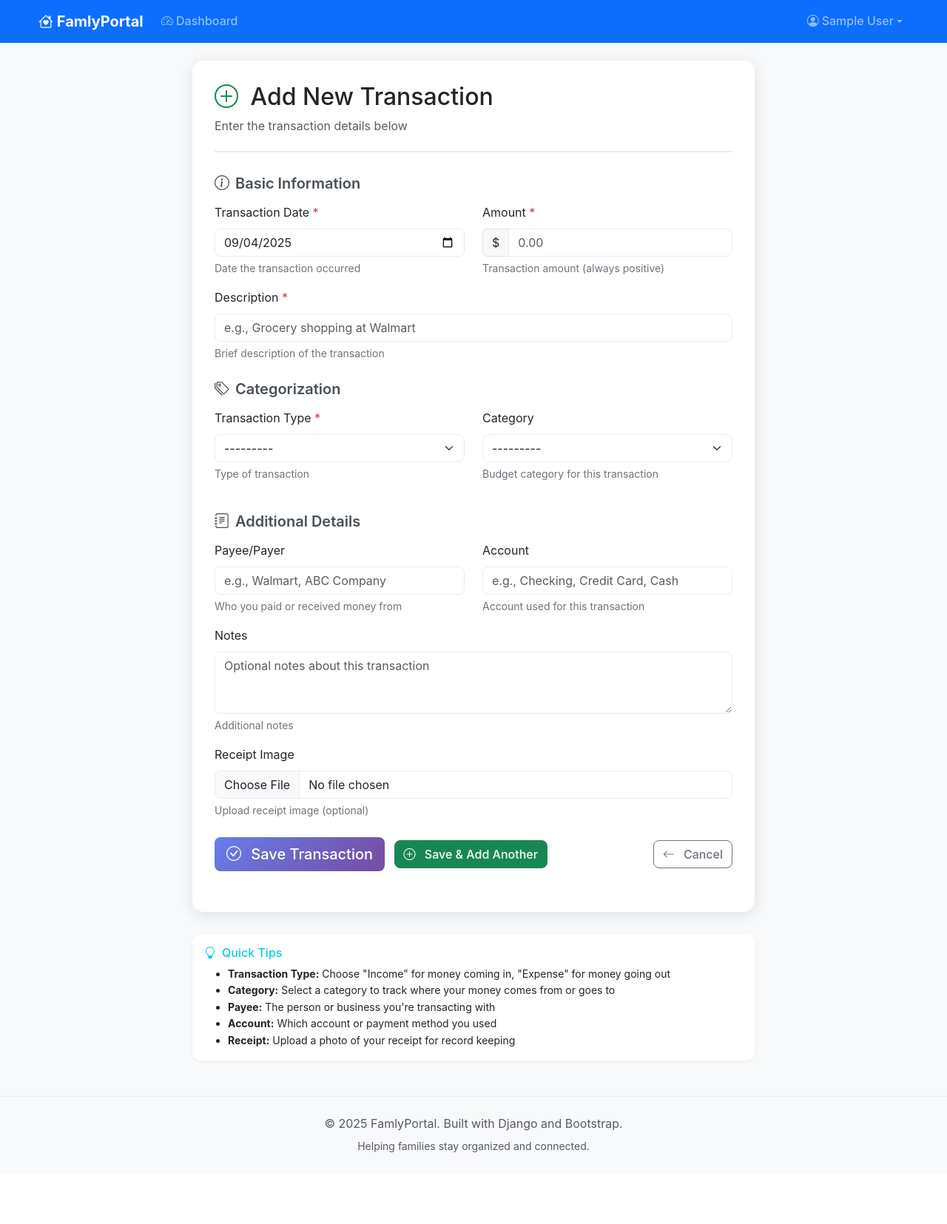
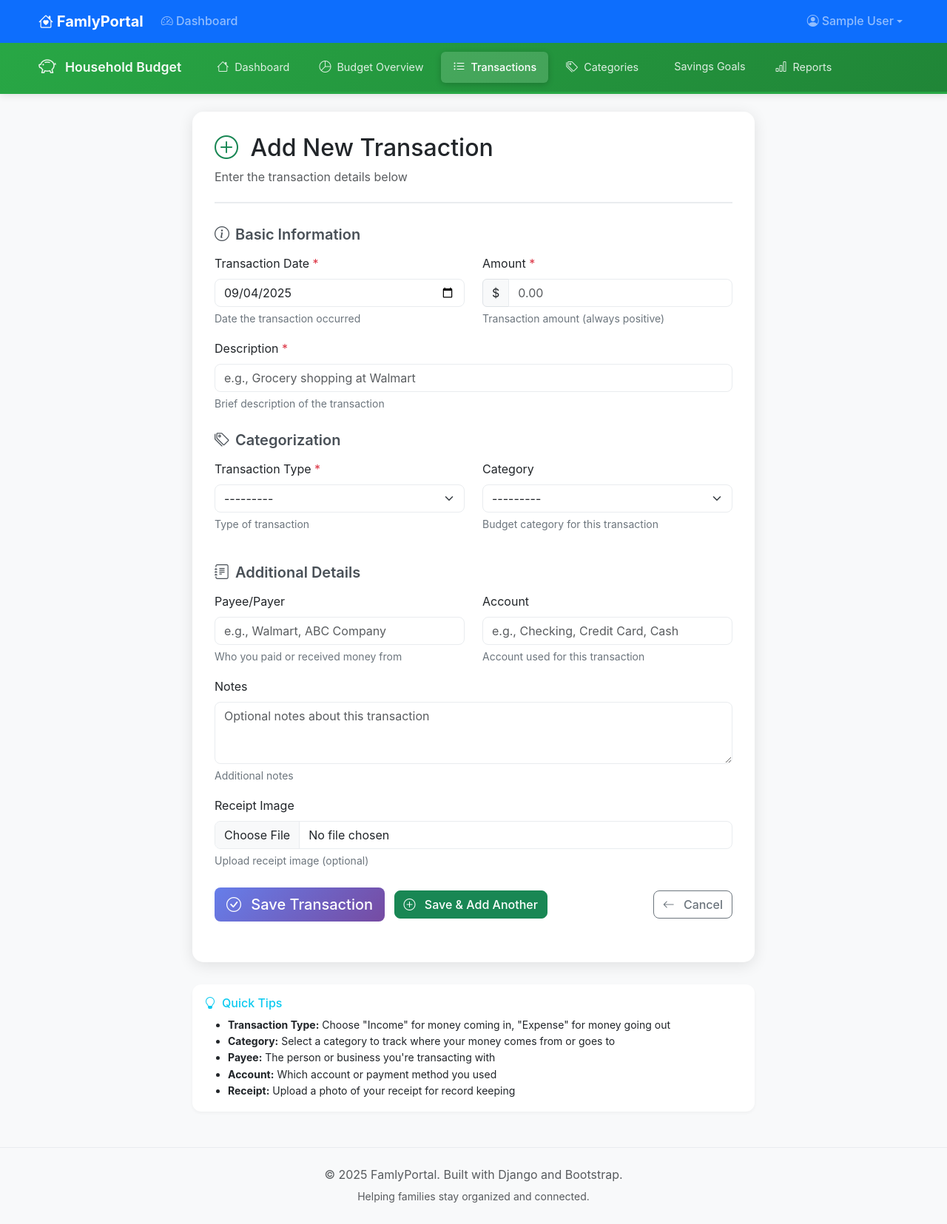
Before and after one commit to Bobska/famlyportal, a Django app: page /household-budget/transactions/new/ in a window 1280 px wide. Shown: the whole page at 74% size. Before the commit the page ends 1558 px from the top, so only its background shows below. Run offline with Django 5.2, Linux system fonts and the light colour scheme; the visitor is signed in with stand-in values (Sample User, id 1); some libraries are stand-ins or nearby versions.

Commit message:
fix(navigation): resolve layout and z-index issues
- Fixed main nav dropdown z-index to appear above app navigation (z-index: 1030)
- Moved alert messages inside main content to prevent pushing app nav down
- Fixed app navigation positioning with proper sticky top offset (56px)
- Improved active state detection to prevent dashboard always being active
- Added app navigation to transaction form via extra_nav block
- Enhanced navigation positioning to eliminate gaps between main and app navs

```diff
--- a/core/templatetags/app_nav.py
+++ b/core/templatetags/app_nav.py
@@ -47,9 +47,20 @@ def is_nav_item_active(request, nav_url_pattern, current_url_name):
         if nav_url == current_url:
             return True
 
-        # Parent URL match (for sub-pages)
-        if current_url.startswith(nav_url) and nav_url != '/':
-            return True
+        # For dashboard URLs, only match exact paths to avoid always being active
+        if 'dashboard' in nav_url_pattern.lower():
+            return nav_url == current_url
+
+        # Parent URL match (for sub-pages) - but be more specific
+        if current_url.startswith(nav_url) and nav_url != '/' and len(nav_url) > 1:
+            # Ensure we don't match overly broad patterns
+            url_segments = nav_url.strip('/').split('/')
+            current_segments = current_url.strip('/').split('/')
+
+            # Only match if the navigation URL has at least 2 segments
+            # and current URL starts with all segments of nav URL
+            if len(url_segments) >= 2:
+                return current_segments[:len(url_segments)] == url_segments
 
     except NoReverseMatch:
         pass
--- a/household_budget/templates/household_budget/transaction_form.html
+++ b/household_budget/templates/household_budget/transaction_form.html
@@ -6,7 +6,9 @@
     {% if object %}Edit Transaction{% else %}Add Transaction{% endif %}
 {% endblock %}
 
+{% block extra_nav %}
 {% app_navigation 'household_budget' %}
+{% endblock %}
 
 {% block extra_css %}
 <style>
--- a/templates/base.html
+++ b/templates/base.html
@@ -20,7 +20,7 @@
 </head>
 <body>
     <!-- Navigation -->
-    <nav class="navbar navbar-expand-lg navbar-dark bg-primary sticky-top">
+    <nav class="navbar navbar-expand-lg navbar-dark bg-primary sticky-top" style="z-index: 1030;">
         <div class="container">
             <a class="navbar-brand fw-bold" href="{% url 'accounts:dashboard' %}">
                 <i class="bi bi-house-heart"></i> FamlyPortal
@@ -166,9 +166,11 @@
     <!-- App-Specific Secondary Navigation -->
     {% block extra_nav %}{% endblock %}
 
+    <!-- Main Content -->
+    <main class="container mt-4">
         <!-- Messages -->
         {% if messages %}
-    <div class="container mt-3">
+        <div class="mb-3">
             {% for message in messages %}
             <div class="alert alert-{{ message.tags|default:'info' }} alert-dismissible fade show" role="alert">
                 {% if message.tags == 'error' %}
@@ -187,8 +189,6 @@
         </div>
         {% endif %}
 
-    <!-- Main Content -->
-    <main class="container mt-4">
         {% block content %}{% endblock %}
     </main>
 
--- a/templates/components/app_nav.html
+++ b/templates/components/app_nav.html
@@ -84,9 +84,10 @@
     color: white;
     padding: 0.75rem 0;
     position: sticky;
-    top: 0;
+    top: 56px; /* Height of main navbar */
     z-index: 1020;
     box-shadow: 0 2px 10px rgba(0,0,0,0.1);
+    margin-bottom: 0;
 }
 
 .app-nav-wrapper {
```
Lines whose indentation alone changed are shown as unchanged.
